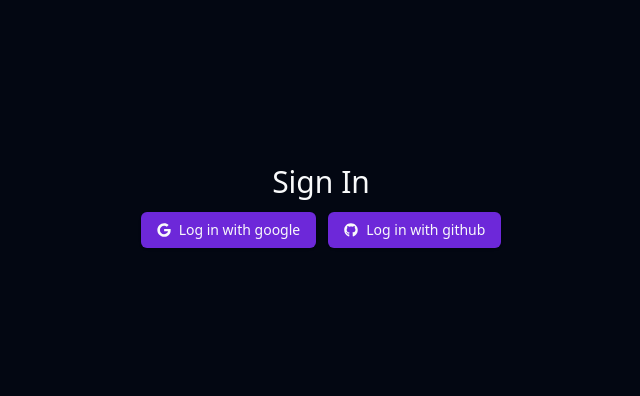
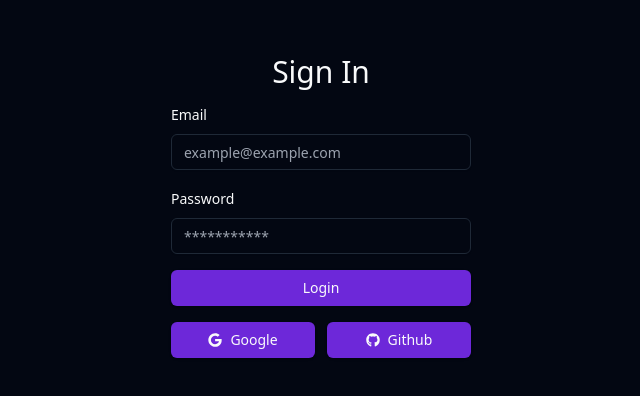
Before and after one commit to Yasino55/imdb-clone, a Next.js app: page /sign-in in a window 1280 px wide. Shown: the part 200-596 px from the top of the page, without its empty margins (319-959 px from the left). Built offline with nearby package versions, Linux system fonts and the light colour scheme.

Commit message:
Added credentials login

```diff
--- a/package.json
+++ b/package.json
@@ -25,6 +25,7 @@
     "react-icons": "^5.3.0",
     "tailwind-merge": "^2.5.2",
     "tailwindcss-animate": "^1.0.7",
+    "z": "^1.0.1",
     "zod": "^3.23.8"
   },
   "devDependencies": {
--- a/src/app/(auth)/sign-in/page.tsx
+++ b/src/app/(auth)/sign-in/page.tsx
@@ -1,10 +1,15 @@
-import SignInForm from "@/components/SignInForm";
+import { auth } from "@/auth";
+import SignInForm from "@/components/auth/SignInForm";
+import SocialLogin from "@/components/auth/SocialLogin";
 
-const SignInPage = () => {
+const SignInPage = async () => {
   return (
-    <div className='flex flex-col justify-center items-center h-screen'>
+    <div className='flex flex-col justify-center items-center h-screen '>
       <h1 className='text-3xl my-3'>Sign In</h1>
-      <SignInForm />
+      <div className='w-[300px]'>
+        <SignInForm />
+        <SocialLogin />
+      </div>
     </div>
   );
 };
--- a/src/auth.ts
+++ b/src/auth.ts
@@ -1,7 +1,37 @@
 import NextAuth from "next-auth";
 import Google from "next-auth/providers/google";
 import Github from "next-auth/providers/github";
+import Credentials from "next-auth/providers/credentials";
+import { getUserByEmail } from "./data/users";
+import { LoginSchema } from "./schemas";
 
 export const { handlers, signIn, signOut, auth } = NextAuth({
-  providers: [Google, Github],
+  session: {
+    strategy: "jwt",
+  },
+  providers: [
+    Google,
+    Github,
+    Credentials({
+      async authorize(credentials) {
+        const validatedFields = LoginSchema.safeParse(credentials);
+
+        if (validatedFields.success) {
+          const { email, password } = validatedFields.data;
+
+          const user = await getUserByEmail(email);
+          if (!user || !user.password) return null;
+
+          const passwordMatch = user.password === password;
+          if (passwordMatch) {
+            return {
+              email: user.email,
+              password: user.password,
+            };
+          }
+        }
+        return null;
+      },
+    }),
+  ],
 });
--- a/src/authActions.ts
+++ b/src/authActions.ts
@@ -1,8 +1,32 @@
 "use server";
 
-import { signIn, signOut } from "@/auth";
+import { signIn } from "@/auth";
+import { LoginSchema } from "./schemas";
+import { AuthError } from "next-auth";
+import * as z from "zod";
 
 export async function socialSignIn(formData: any) {
   const action = formData.get("action");
   await signIn(action, { redirectTo: "/" });
 }
+
+export const credentialLogin = async (values: z.infer<typeof LoginSchema>) => {
+  const validatedFields = LoginSchema.safeParse(values);
+
+  if (!validatedFields.success) {
+    return { error: "Invalid fields" };
+  }
+
+  const { email, password } = validatedFields.data;
+
+  try {
+    const response = await signIn("credentials", {
+      email,
+      password,
+      redirect: false,
+    });
+    return response;
+  } catch (error) {
+    return { error: "Invalid email or password!" };
+  }
+};
--- a/src/components/SignInForm.tsx
+++ /dev/null
@@ -1,21 +0,0 @@
-import { socialSignIn } from "@/authActions";
-import { Button } from "@/components/ui/button";
-import { Form } from "@/components/ui/form";
-import { FaGoogle } from "react-icons/fa";
-import { FaGithub } from "react-icons/fa";
-
-const SignInForm = () => {
-  return (
-    <form action={socialSignIn}>
-      <Button type='submit' name='action' value='google' className='mr-3'>
-        <FaGoogle className='mr-2' />
-        Log in with google
-      </Button>
-      <Button type='submit' name='action' value='github'>
-        <FaGithub className='mr-2' />
-        Log in with github
-      </Button>
-    </form>
-  );
-};
-export default SignInForm;
--- /dev/null
+++ b/src/components/auth/SignInForm.tsx
@@ -0,0 +1,98 @@
+"use client";
+
+import { useForm } from "react-hook-form";
+import {
+  Form,
+  FormControl,
+  FormField,
+  FormItem,
+  FormLabel,
+  FormMessage,
+} from "../ui/form";
+import { LoginSchema } from "@/schemas";
+import { Input } from "../ui/input";
+import { Button } from "../ui/button";
+import { zodResolver } from "@hookform/resolvers/zod";
+import * as z from "zod";
+import { credentialLogin } from "@/authActions";
+import { useRouter } from "next/navigation";
+import { useState, useTransition } from "react";
+
+const SignInForm = () => {
+  const router = useRouter();
+  const [error, setError] = useState<string | null>(null);
+
+  const form = useForm<z.infer<typeof LoginSchema>>({
+    resolver: zodResolver(LoginSchema),
+    defaultValues: {
+      email: "",
+      password: "",
+    },
+  });
+
+  const handleSubmit = async (values: z.infer<typeof LoginSchema>) => {
+    setError(null);
+
+    try {
+      const response = await credentialLogin(values);
+
+      if (!!response.error) {
+        setError(response.error);
+      } else {
+        router.push("/");
+      }
+    } catch (error) {
+      console.log(error);
+      setError("Something went wrong!");
+    }
+  };
+  return (
+    <div>
+      <Form {...form}>
+        <div className='text-red-500 text-sm font-light'>{error}</div>
+        <form onSubmit={form.handleSubmit(handleSubmit)} className='space-y-4'>
+          <FormField
+            name='email'
+            render={({ field }) => {
+              return (
+                <FormItem>
+                  <FormLabel>Email</FormLabel>
+                  <FormControl>
+                    <Input
+                      {...field}
+                      placeholder='example@example.com'
+                      type='email'
+                    />
+                  </FormControl>
+                  <FormMessage />
+                </FormItem>
+              );
+            }}
+          />
+          <FormField
+            name='password'
+            render={({ field }) => {
+              return (
+                <FormItem>
+                  <FormLabel>Password</FormLabel>
+                  <FormControl>
+                    <Input
+                      {...field}
+                      placeholder='***********'
+                      type='password'
+                    />
+                  </FormControl>
+                  <FormMessage />
+                </FormItem>
+              );
+            }}
+          />
+          <Button type='submit' className='w-full'>
+            Login
+          </Button>
+        </form>
+      </Form>
+    </div>
+  );
+};
+export default SignInForm;
--- /dev/null
+++ b/src/components/auth/SocialLogin.tsx
@@ -0,0 +1,28 @@
+import { socialSignIn } from "@/authActions";
+import { Button } from "@/components/ui/button";
+import { Form } from "@/components/ui/form";
+import { FaGoogle } from "react-icons/fa";
+import { FaGithub } from "react-icons/fa";
+
+const SocialLogin = () => {
+  return (
+    <>
+      <form action={socialSignIn} className='mt-4 flex'>
+        <Button
+          type='submit'
+          name='action'
+          value='google'
+          className='mr-3 w-full'
+        >
+          <FaGoogle className='mr-2' />
+          Google
+        </Button>
+        <Button type='submit' name='action' value='github' className='w-full'>
+          <FaGithub className='mr-2' />
+          Github
+        </Button>
+      </form>
+    </>
+  );
+};
+export default SocialLogin;
--- /dev/null
+++ b/src/components/ui/input.tsx
@@ -0,0 +1,25 @@
+import * as React from "react"
+
+import { cn } from "@/lib/utils"
+
+export interface InputProps
+  extends React.InputHTMLAttributes<HTMLInputElement> {}
+
+const Input = React.forwardRef<HTMLInputElement, InputProps>(
+  ({ className, type, ...props }, ref) => {
+    return (
+      <input
+        type={type}
+        className={cn(
+          "flex h-9 w-full rounded-md border border-input bg-transparent px-3 py-1 text-sm shadow-sm transition-colors file:border-0 file:bg-transparent file:text-sm file:font-medium file:text-foreground placeholder:text-muted-foreground focus-visible:outline-none focus-visible:ring-1 focus-visible:ring-ring disabled:cursor-not-allowed disabled:opacity-50",
+          className
+        )}
+        ref={ref}
+        {...props}
+      />
+    )
+  }
+)
+Input.displayName = "Input"
+
+export { Input }
--- /dev/null
+++ b/src/data/users.ts
@@ -0,0 +1,19 @@
+const users = [
+  {
+    id: "1",
+    name: "bob",
+    email: "test@mail.com",
+    password: "password",
+  },
+  {
+    id: "2",
+    name: "john",
+    email: "jason@mail.com",
+    password: "password",
+  },
+];
+
+export const getUserByEmail = (email: string) => {
+  const found = users.find((user) => user.email === email);
+  return found;
+};
--- /dev/null
+++ b/src/schemas/index.ts
@@ -0,0 +1,10 @@
+import * as z from "zod";
+
+export const LoginSchema = z.object({
+  email: z.string().email({
+    message: "Email is required",
+  }),
+  password: z.string().min(1, {
+    message: "Password is required",
+  }),
+});
```
Also changed, not shown: 1 other file (tests, documents, lock files or other folders).
